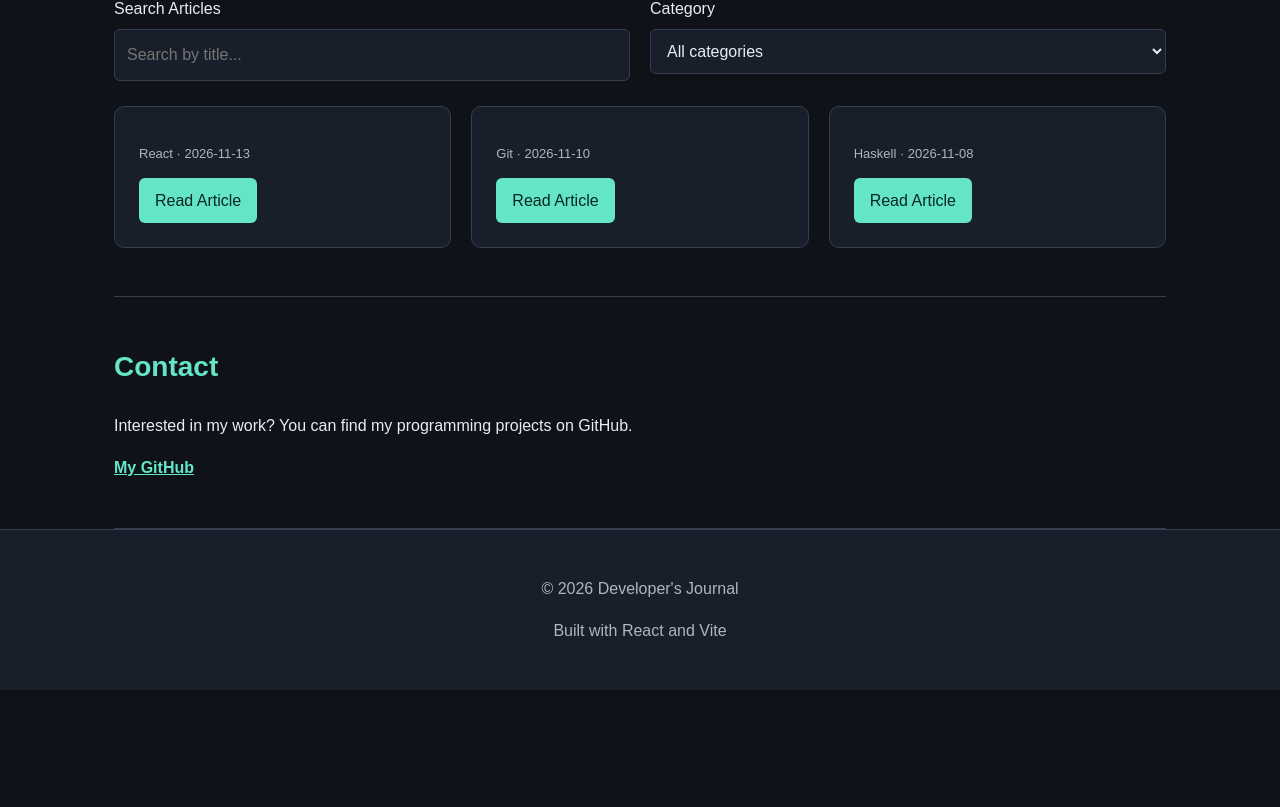
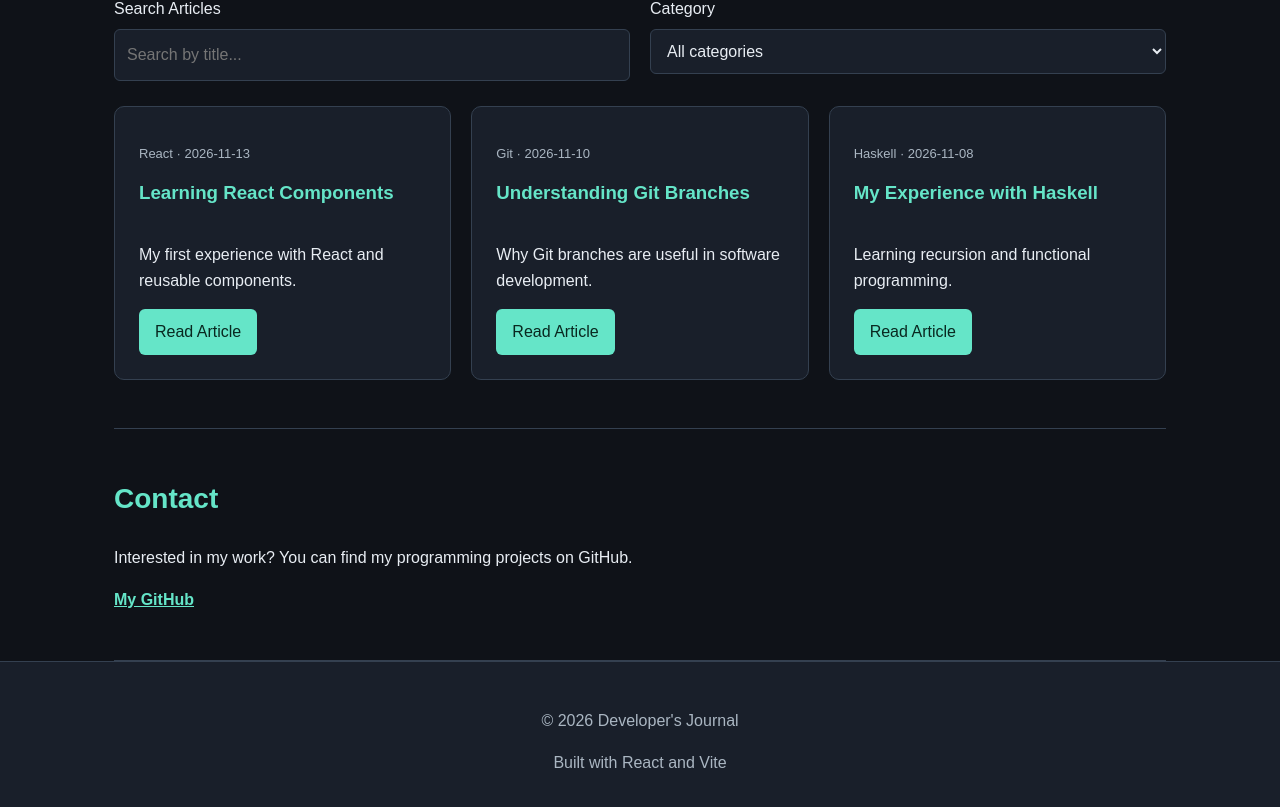
Before and after one commit to DizzyWaters/portfolio-blog, a React (Vite) app: page / in a window 1280 px wide. Shown: the part 2492-3299 px from the top of the page. Before the commit the page ends 3182 px from the top, so only its background shows below. Built offline with nearby package versions, Linux system fonts and the light colour scheme.

Commit message:
fixed bottom

```diff
--- a/src/components/BlogPost.jsx
+++ b/src/components/BlogPost.jsx
@@ -13,6 +13,9 @@ function BlogPost({ post, isOpen, onToggle }) {
      </>
       )}
     </p>
+      <h3>{post.title}</h3>
+      <p>{post.excerpt}</p>
+
       <button
         type="button"
         onClick={onToggle}
```
